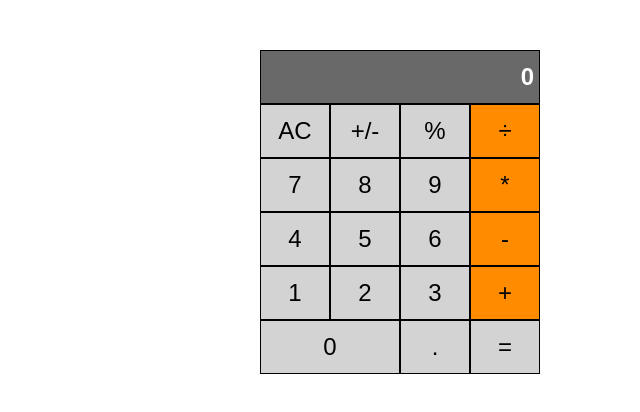
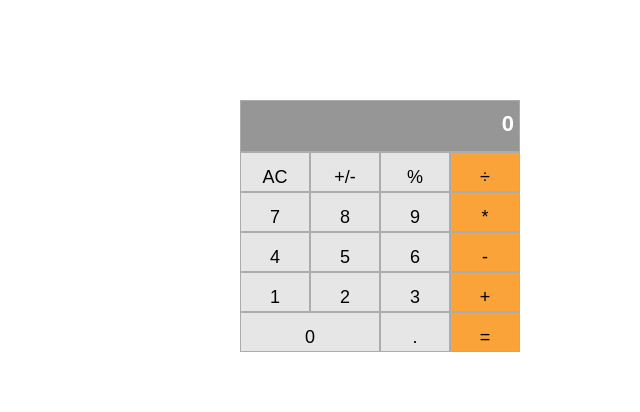
Before and after one commit to jcmunav63/math-magicians-app, a React (Create React App) app: page / in a window 1280 px wide. Shown: the top 412 px of the page, without its empty margins (640-1280 px from the left). Built offline with nearby package versions, Linux system fonts and the light colour scheme.

Commit message:
Edit Calculator component & css styles; add Button child component.

```diff
--- a/package.json
+++ b/package.json
@@ -6,6 +6,7 @@
     "@testing-library/jest-dom": "^5.17.0",
     "@testing-library/react": "^13.4.0",
     "@testing-library/user-event": "^13.5.0",
+    "prop-types": "^15.8.1",
     "react": "^18.2.0",
     "react-dom": "^18.2.0",
     "react-scripts": "5.0.1",
--- a/src/App.css
+++ b/src/App.css
@@ -5,18 +5,18 @@
 
 body {
   font-family: Arial, Helvetica, sans-serif;
-  font-size: 24px;
+  font-size: 22px;
   font-weight: 500;
 }
 
 .App {
   float: right;
   text-align: center;
-  margin-right: 100px;
+  margin-right: 120px;
 }
 
 .calc {
-  margin-top: 50px;
+  margin-top: 100px;
   box-sizing: border-box;
   display: flex;
   flex-wrap: wrap;
@@ -24,40 +24,43 @@ body {
 }
 
 .keys4 {
-  width: 273px;
+  width: 100%;
   height: 40px;
   text-align: right;
   font-weight: 600;
   padding-right: 5px;
-  padding-top: 12px;
-  background-color: dimgray;
+  padding-top: 10px;
+  background-color: #969696;
   color: white;
-  border: 1px solid #000;
+  border: 0.5px solid #acacac;
   vertical-align: bottom;
 }
 
 .keys2 {
-  width: 138px;
+  width: 50%;
   height: 40px;
-  border: 1px solid #000;
-  background-color: lightgray;
-  padding-top: 12px;
+  border: 0.5px solid #acacac;
+  background-color: rgb(231, 230, 230);
+  padding-top: 10px;
   vertical-align: bottom;
+  font-size: 18px;
 }
 
 .key1 {
-  width: 68px;
+  width: 25%;
   height: 40px;
-  padding-top: 12px;
-  border: 1px solid #000;
-  background-color: lightgray;
+  padding-top: 10px;
+  border: 0.5px solid #acacac;
+  background-color: rgb(231, 230, 230);
   vertical-align: bottom;
+  font-size: 18px;
 }
 
 .key1b {
-  width: 68px;
+  width: 25%;
   height: 40px;
-  padding-top: 12px;
-  border: 1px solid #000;
-  background-color: darkorange;
+  padding-top: 10px;
+  border: 0.5px solid #acacac;
+  background-color: rgb(250, 163, 56);
+  font-size: 18px;
 }
--- /dev/null
+++ b/src/components/Button.js
@@ -0,0 +1,17 @@
+import PropTypes from 'prop-types';
+
+const Button = ({
+  text,
+  styling,
+}) => (
+  <button type="button" className={styling}>
+    {text}
+  </button>
+);
+
+Button.propTypes = {
+  text: PropTypes.string.isRequired,
+  styling: PropTypes.string.isRequired,
+};
+
+export default Button;
--- a/src/components/Calculator.js
+++ b/src/components/Calculator.js
@@ -1,26 +1,28 @@
+import Button from './Button';
+
 function Calculator() {
   return (
     <div className="calc">
       <span className="keys4">0</span>
-      <span className="key1">AC</span>
-      <span className="key1">+/-</span>
-      <span className="key1">%</span>
-      <span className="key1b">÷</span>
-      <span className="key1">7</span>
-      <span className="key1">8</span>
-      <span className="key1">9</span>
-      <span className="key1b">*</span>
-      <span className="key1">4</span>
-      <span className="key1">5</span>
-      <span className="key1">6</span>
-      <span className="key1b">-</span>
-      <span className="key1">1</span>
-      <span className="key1">2</span>
-      <span className="key1">3</span>
-      <span className="key1b">+</span>
-      <span className="keys2">0</span>
-      <span className="key1">.</span>
-      <span className="key1">=</span>
+      <Button text="AC" styling="key1" />
+      <Button text="+/-" styling="key1" />
+      <Button text="%" styling="key1" />
+      <Button text="÷" styling="key1b" />
+      <Button text="7" styling="key1" />
+      <Button text="8" styling="key1" />
+      <Button text="9" styling="key1" />
+      <Button text="*" styling="key1b" />
+      <Button text="4" styling="key1" />
+      <Button text="5" styling="key1" />
+      <Button text="6" styling="key1" />
+      <Button text="-" styling="key1b" />
+      <Button text="1" styling="key1" />
+      <Button text="2" styling="key1" />
+      <Button text="3" styling="key1" />
+      <Button text="+" styling="key1b" />
+      <Button text="0" styling="keys2" />
+      <Button text="." styling="key1" />
+      <Button text="=" styling="key1b" />
     </div>
   );
 }
```
Also changed, not shown: 1 other file (tests, documents, lock files or other folders).
